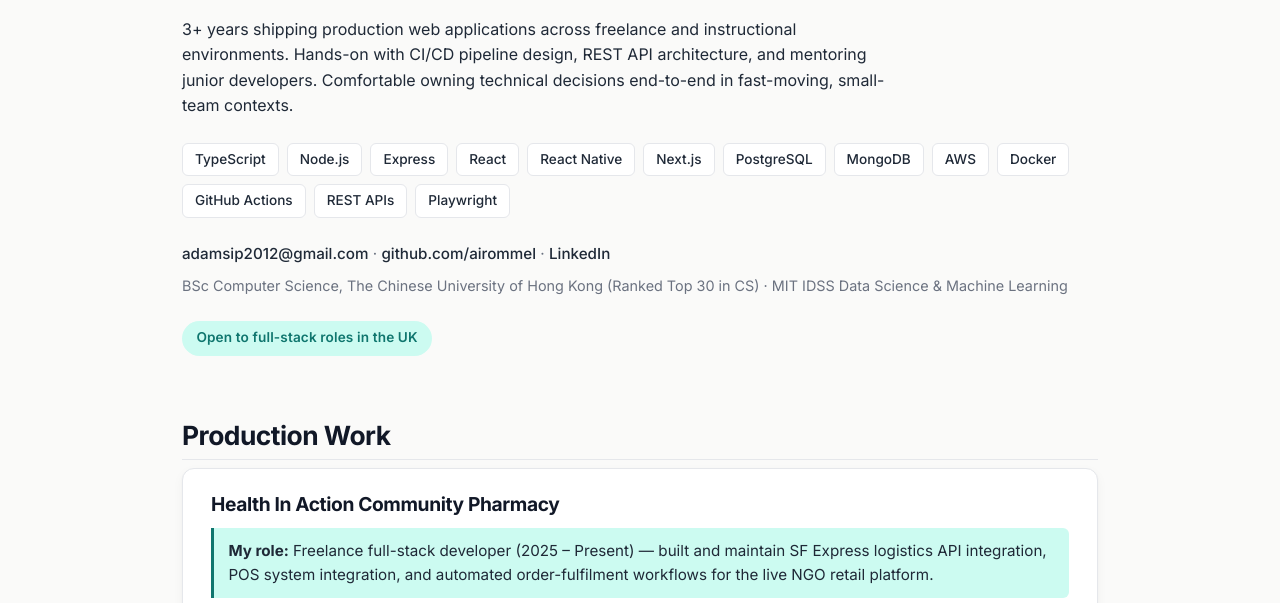
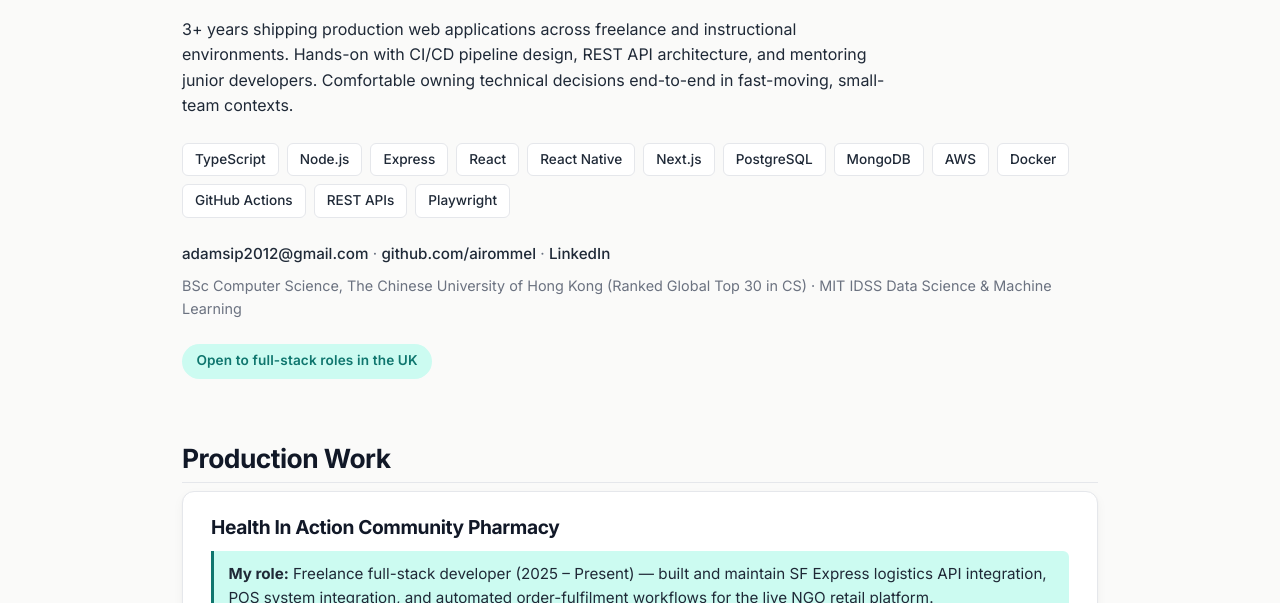
Before and after one commit to airommel/airommel.github.io, a plain HTML site: page index.html in a window 1280 px wide. Shown: the part 197-800 px from the top of the page. Drawn offline with Linux system fonts and the light colour scheme.

Commit message:
Update index.html

```diff
--- a/index.html
+++ b/index.html
@@ -135,7 +135,7 @@
           >
         </p>
         <p class="hero-edu">
-          BSc Computer Science, The Chinese University of Hong Kong (Ranked Top
+          BSc Computer Science, The Chinese University of Hong Kong (Ranked Global Top
           30 in CS) · MIT IDSS Data Science &amp; Machine Learning
         </p>
         <p class="status">Open to full-stack roles in the UK</p>
```
